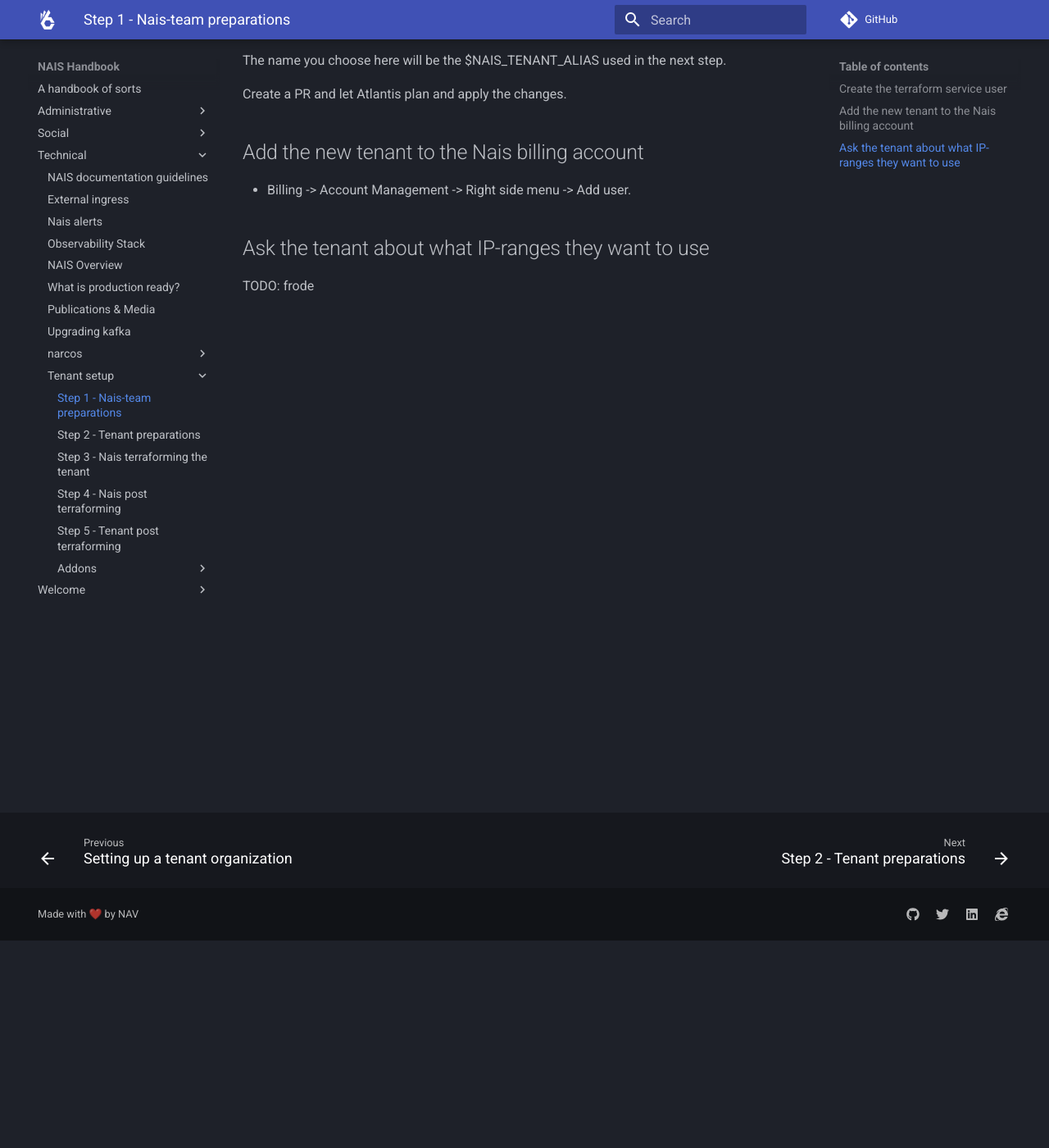
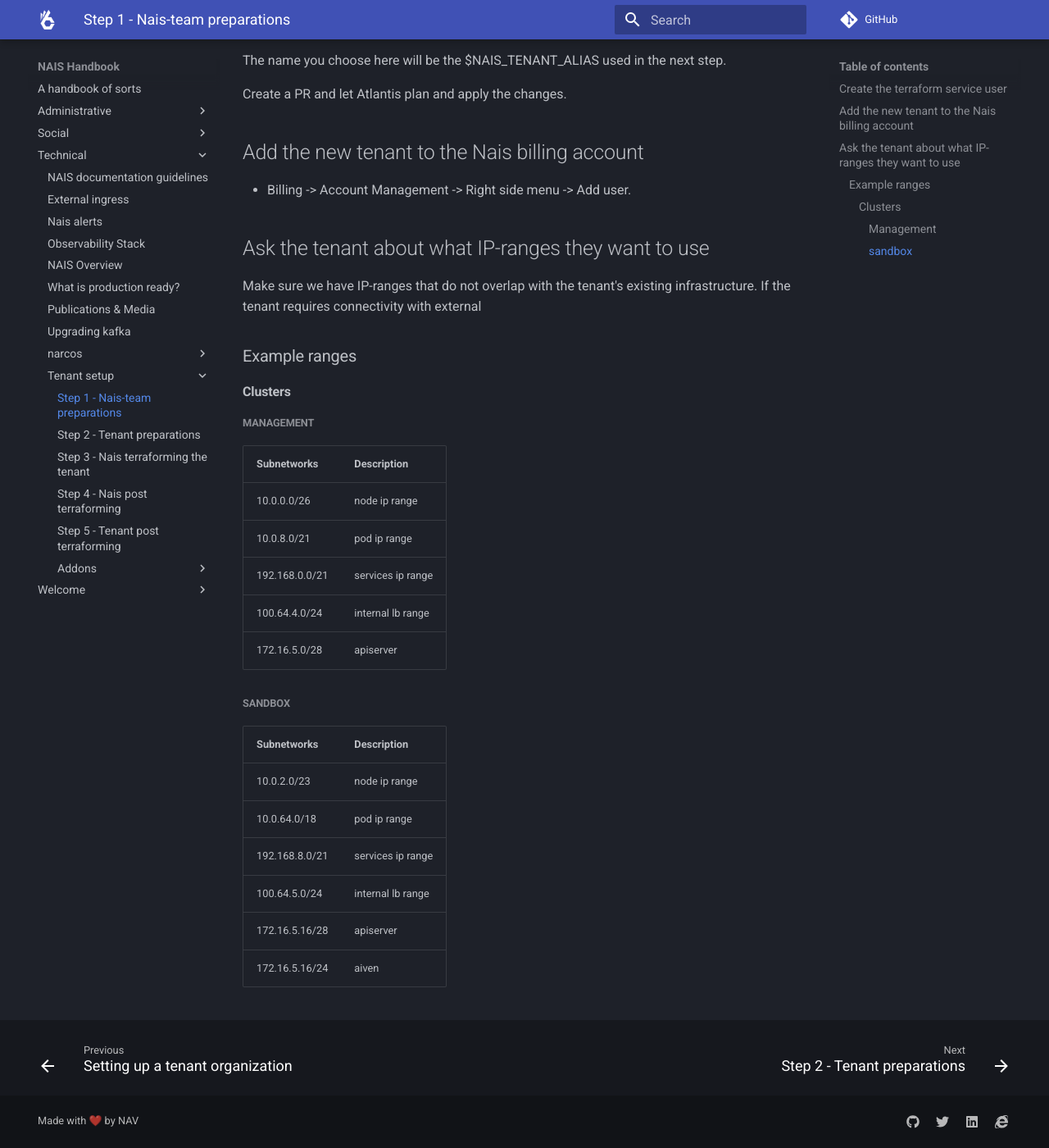
Before and after one commit to nais/handbook, an MkDocs documentation site: the page built from docs/technical/tenant-setup/1-nais.md, in a window 1280 px wide and 1400 px high, scrolled down 253 px. Shown: the whole window at 82% size. Built offline with MkDocs 1.6.1 and Material for MkDocs 9.7.7, drawn with Linux system fonts in a browser that asks for light colours; comment, search, counter and statistics services are not loaded.

Commit message:
add ip-plan

```diff
--- a/docs/technical/tenant-setup/1-nais.md
+++ b/docs/technical/tenant-setup/1-nais.md
@@ -16,4 +16,26 @@
 
 ## Ask the tenant about what IP-ranges they want to use
 
-TODO: frode
+Make sure we have IP-ranges that do not overlap with the tenant's existing infrastructure.
+If the tenant requires connectivity with external
+### Example ranges
+#### Clusters
+##### Management
+| Subnetworks    | Description       |
+|----------------|-------------------|
+| 10.0.0.0/26    | node ip range     |
+| 10.0.8.0/21    | pod ip range      |
+| 192.168.0.0/21 | services ip range |
+| 100.64.4.0/24  | internal lb range |
+| 172.16.5.0/28  | apiserver         |
+
+
+##### sandbox
+| Subnetworks    | Description       |
+|----------------|-------------------|
+| 10.0.2.0/23    | node ip range     |
+| 10.0.64.0/18   | pod ip range      |
+| 192.168.8.0/21 | services ip range |
+| 100.64.5.0/24  | internal lb range |
+| 172.16.5.16/28 | apiserver         |
+| 172.16.5.16/24 | aiven             |
```
